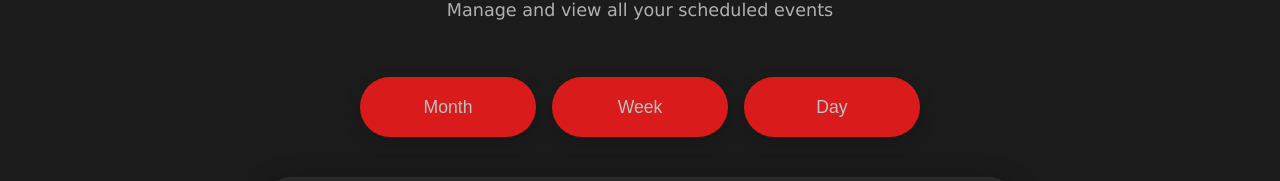
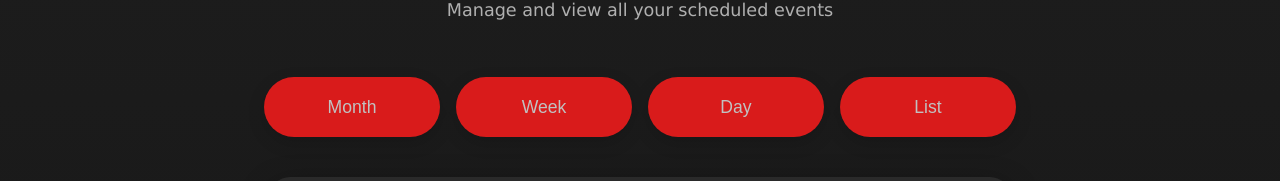
Before and after one commit to WiktorM413/meeting-scheduling-platform, a React (Vite) app in the folder frontend/: page /meetings in a window 1280 px wide. Shown: the part 248-429 px from the top of the page. Built offline with nearby package versions, Linux system fonts and the light colour scheme; no server answers.

Commit message:
Add option to list meetings in a list

```diff
--- a/frontend/src/Meetings/Index.tsx
+++ b/frontend/src/Meetings/Index.tsx
@@ -17,6 +17,9 @@ type FilterType =
 }
 | {
 	type: "day"
+}
+| {
+	type: "list"
 };
 
 export default function Index()
@@ -42,10 +45,16 @@ export default function Index()
 				<MspWeekDisplay meetings={meetings}/>
 				</div>
 			</div>
-		) : // type === "day"
+		) :
+		filterType.type === "day" ?
 		(
 			<div>
-
+				Day
+			</div>
+		) : // type === "list"
+		(
+			<div>
+				List
 			</div>
 		);
 
@@ -91,6 +100,7 @@ export default function Index()
 			<MspButton label="Month" onClick={() => setFilterType({ type: "month" })}/>
 			<MspButton label="Week"  onClick={() => setFilterType({ type: "week" })}/>
 			<MspButton label="Day"   onClick={() => setFilterType({ type: "day" })}/>
+			<MspButton label="List"  onClick={() => setFilterType({ type: "list" })}/>
 		</div>
 		{displayedObject}
 
```
